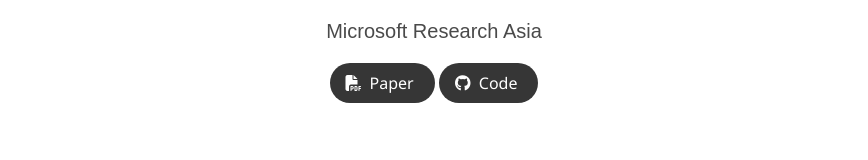
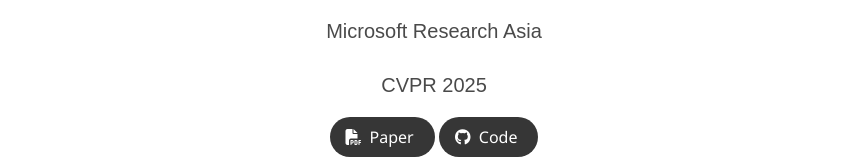
Before and after one commit to DexHand/UniGraspTransformer, a plain HTML site: page index.html in a window 1280 px wide. Shown: the part 275-435 px from the top of the page, without its empty margins (206-1074 px from the left). Drawn offline with nearby package versions, Linux system fonts and the light colour scheme; some icons are missing; a web font is replaced by a local one.

Commit message:
Update index.html

```diff
--- a/index.html
+++ b/index.html
@@ -74,6 +74,11 @@
                     <br>
                     <div class="is-size-5 publication-authors">
                         <span class="author-block">Microsoft Research Asia</span>
+                    </div>
+
+                    <br>
+                    <div class="is-size-5 publication-authors">
+                        <span class="author-block">CVPR 2025</span>
                     </div>
 
                     <div class="column has-text-centered">
```
